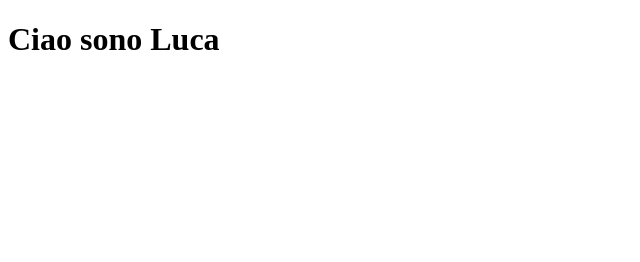
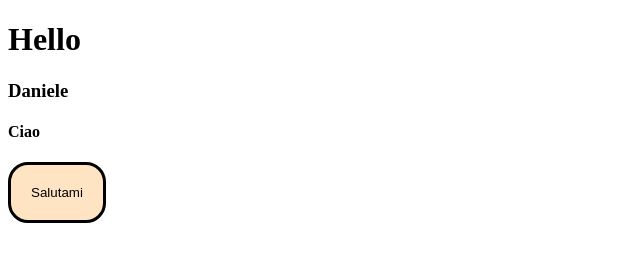
Before and after one commit to danielegm14/git_tutorial, a plain HTML site: page index.html in a window 1280 px wide. Shown: the whole page, without its empty margins (0-640 px from the left). Drawn offline with Linux system fonts and the light colour scheme.

Commit message:
nuovi file

```diff
--- a/index.html
+++ b/index.html
@@ -4,19 +4,27 @@
     <meta charset="UTF-8">
     <meta http-equiv="X-UA-Compatible" content="IE=edge">
     <meta name="viewport" content="width=device-width, initial-scale=1.0">
-    <title>Document</title>
-
+    <title>Prova Javascript</title>
+    <style>
+        .bottone{
+            padding: 20px;
+            border: 3px black solid;
+            background-color: bisque;
+            cursor: pointer;
+            border-radius: 20px;
+        }
+    </style>
 </head>
 <body>
     <h1>Hello</h1>
     <h3>Daniele</h3>
     <h4>Ciao</h4>
 
-
+    <button class="bottone">Salutami</button>
     <SCRIPT>
         let somma=5+5; //variabile
         let array=[5,200,1,-5]; //array
-        let potenza =50**2;
+        let potenza = 50**2;
         console.log('potenza: '+ potenza); //wow!!!
         console.log(somma.toFixed(2)); //wow!!!
         console.log(array[1]);
@@ -33,15 +41,17 @@
             coloriPreferiti: ['nero','rosso', 'giallo']
 
         };
+        console.log("<<<Io sono "+persona.nome+">>>");
         let x='6';
         let y=5;
         console.log(x != y);
 
-        let nome = 'Luca'
+        let nome = 'Daniele'
         let testo = "Ciao sono " + nome;
         console.log(testo);
+
         let elemento = `<h1>${testo}</h1>`;
-        document.body.innerHTML = elemento;
+       // document.body.innerHTML = elemento;
         console.log(elemento);
 
         //metodi da usare su una stringa
@@ -62,18 +72,42 @@
             ); //for each
             console.log("\n\n" + citta.join(" - ")); // Roma - Milano - Napoli - Venezia
 
-            let a=0;
-            do{
-                switch(a){
-                    case 1: print();
+            let a=20;
+            if(a!=='30'){
+                console.log("\nSi. è identico"); }
 
-                }
+                else {console.log("No. è divero");}
 
-            }
+    </SCRIPT>
 
-            while(a!=0);{
+    <script>
+        console.log("\n\nFUNZIONI:\n\n");
 
-            };
-    </SCRIPT>
+        function ciao(){
+            console.log("Bentornato "+ persona.nome + " " + persona.cognome);
+
+        };
+        ciao();
+
+        const myButtone = document.querySelector('button')
+        myButtone.onclick = function(){
+            alert('VIRUS! VIRUS! VIRUS!\nVIRUS! VIRUS!\nVIRUS!');
+        };
+
+        function ciao(){
+            let saluta='ciao';
+            return saluta;
+        }
+        function Ciao(name){
+            if (name=='Daniele'){
+            console.log('ciao ',name);
+            }else {console.log('ciao chiunque tu sia');}
+        };
+        console.log(ciao()," ");
+        Ciao("Daniele");
+
+
+
+    </script>
 </body>
 </html>
```
Also changed, not shown: funzioni.js (renamed from file.js).
